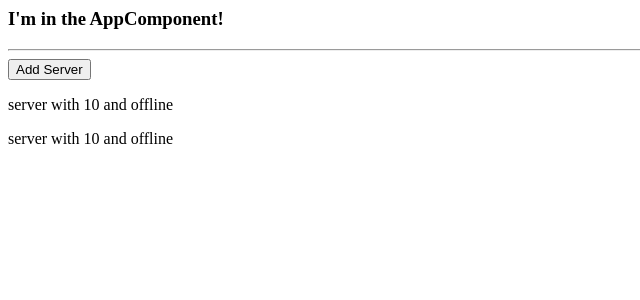
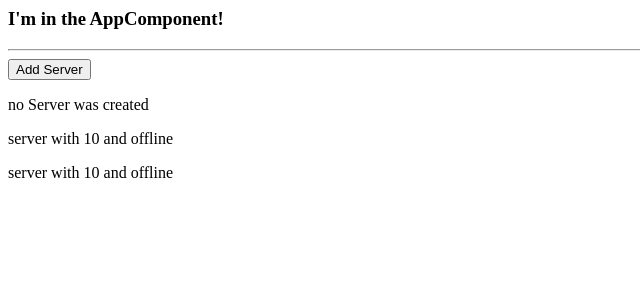
Before and after one commit to DipankarDDUT/Basics, an Angular app: page / in a window 1280 px wide. Shown: the top 300 px of the page, without its empty margins (0-640 px from the left). Built offline with nearby package versions, Linux system fonts and the light colour scheme.

Commit message:
2 files modified

```diff
--- a/src/app/servers/servers.component.html
+++ b/src/app/servers/servers.component.html
@@ -1,3 +1,11 @@
 <!-- property binding [<property>]="<data mentioned in component file>" -->
-<button class="btn btn-primary" [disabled]="!allowNewServer">Add Server</button>
+<!-- click is an event along with the method that will be executed with that particular eveent this is event binding -->
+<button
+  class="btn btn-primary"
+  [disabled]="!allowNewServer"
+  (click)="onCreateServer()"
+>
+  Add Server
+</button>
+<p>{{ serverCreationStatus }}</p>
 <app-server></app-server> <app-server></app-server>
--- a/src/app/servers/servers.component.ts
+++ b/src/app/servers/servers.component.ts
@@ -12,6 +12,10 @@ import { Component, OnInit } from '@angular/core';
 })
 export class ServersComponent implements OnInit {
   allowNewServer = false;
+  serverCreationStatus = 'no Server was created';
+  onCreateServer = () => {
+    this.serverCreationStatus = 'Server is created';
+  };
   constructor() {
     setTimeout(() => {
       this.allowNewServer = true;
```
